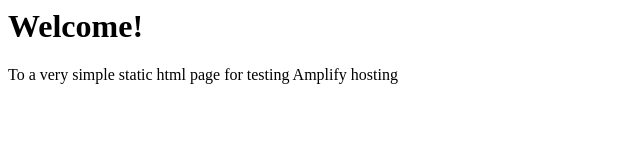
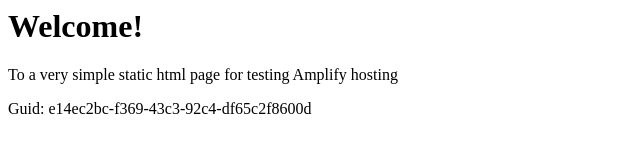
Before and after one commit to aws-aemilia-nrt/Github-PR-Commit-Integration-Test-DoNotTouch-Gith-OKSLNVO2-v1-preprod-ap-northeast-1, a website: page src/index.html in a window 1280 px wide. Shown: the whole page, without its empty margins (0-640 px from the left). Drawn offline with Linux system fonts and the light colour scheme.

Commit message:
commit from integ tests

```diff
--- a/src/index.html
+++ b/src/index.html
@@ -1,3 +1,5 @@
+
+
 <html lang="en">
 
 <head>
@@ -10,6 +12,6 @@
 <body>
     <h1>Welcome!</h1>
     <p>To a very simple static html page for testing Amplify hosting</p>
-</body>
+    <p>Guid: e14ec2bc-f369-43c3-92c4-df65c2f8600d</p></body>
 
 </html>
```
